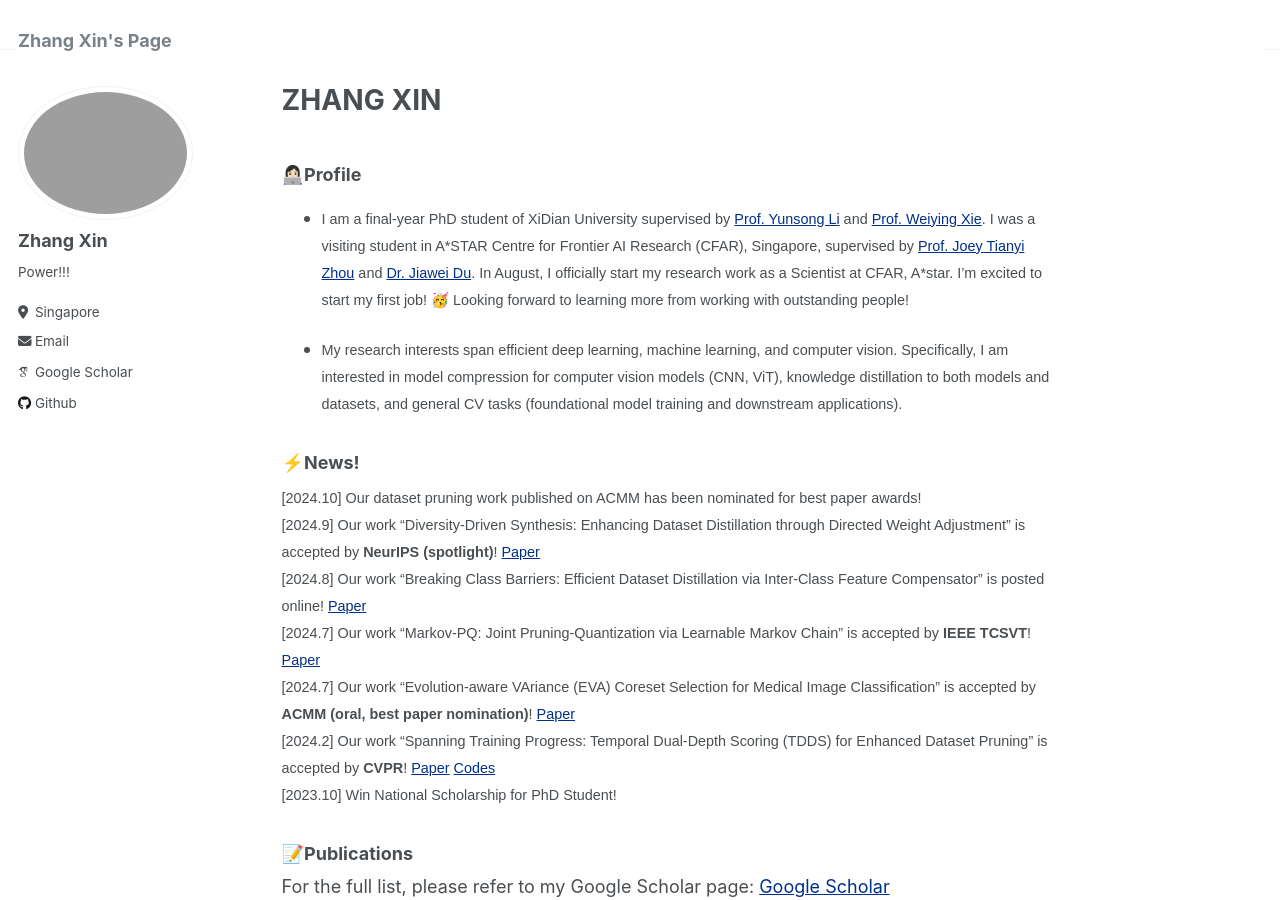
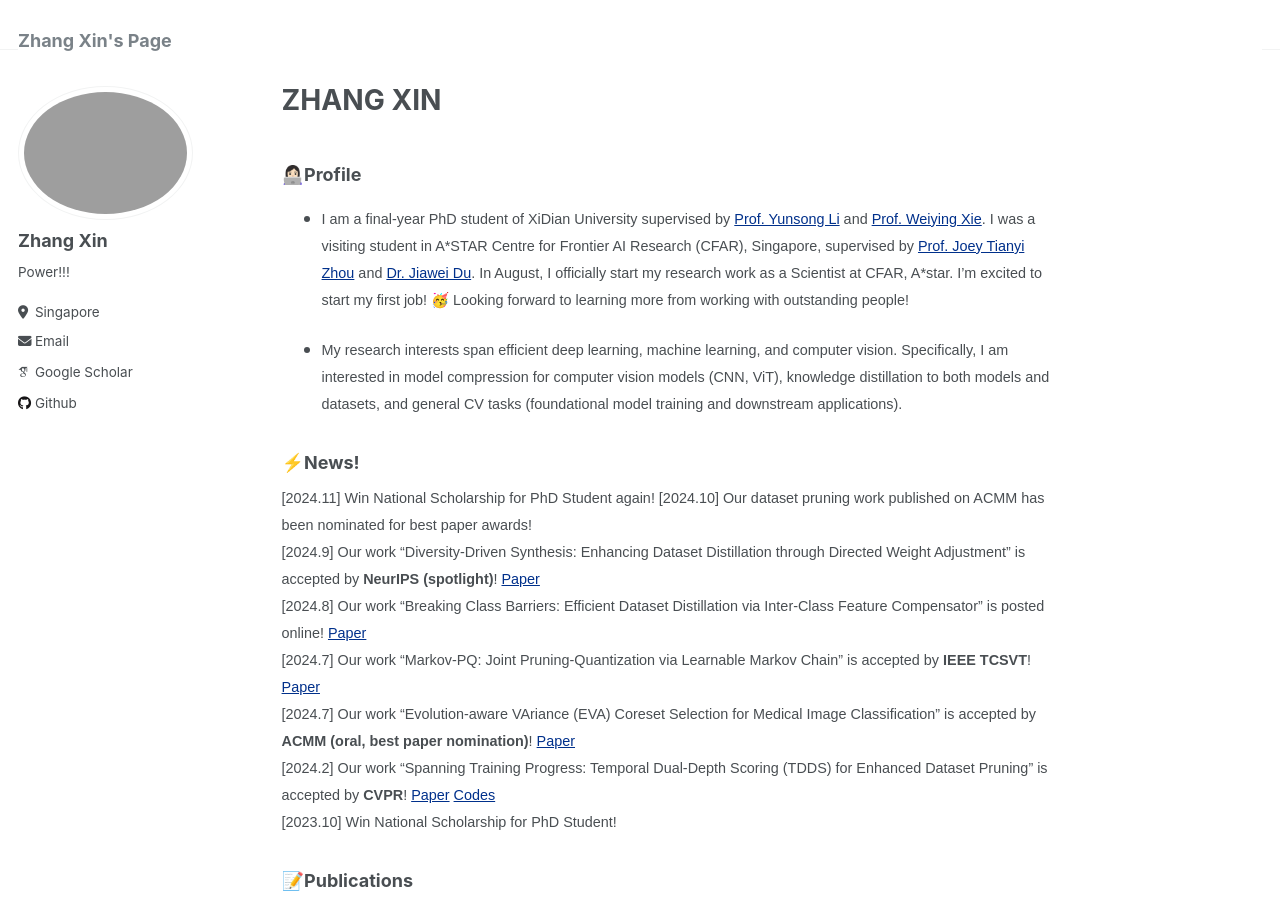
Before and after one commit to zhangxin-xd/zhangxin-xd.github.io, a Jekyll site: the page built from _pages/about.md, in a window 1280 px wide and 900 px high. Built offline with Jekyll 4.4.1, drawn with Linux system fonts in a browser that asks for light colours; some web fonts are replaced.

Commit message:
Update about.md

```diff
--- a/_pages/about.md
+++ b/_pages/about.md
@@ -15,6 +15,7 @@ redirect_from:
 
 ### ⚡️News!
 <span style="font-family:Arial; font-size:0.8em;">
+  [2024.11] Win National Scholarship for PhD Student again!
   [2024.10] Our dataset pruning work published on ACMM has been nominated for best paper awards!<br>
   [2024.9] Our work "Diversity-Driven Synthesis: Enhancing Dataset Distillation through Directed Weight Adjustment" is accepted by **NeurIPS (spotlight)**! <a href="https://arxiv.org/abs/2409.17612" style="color:#00308B;">Paper</a><br>
   [2024.8] Our work "Breaking Class Barriers: Efficient Dataset Distillation via Inter-Class Feature Compensator" is posted online! <a href="https://arxiv.org/abs/2408.06927" style="color:#00308B;">Paper</a><br>
```
